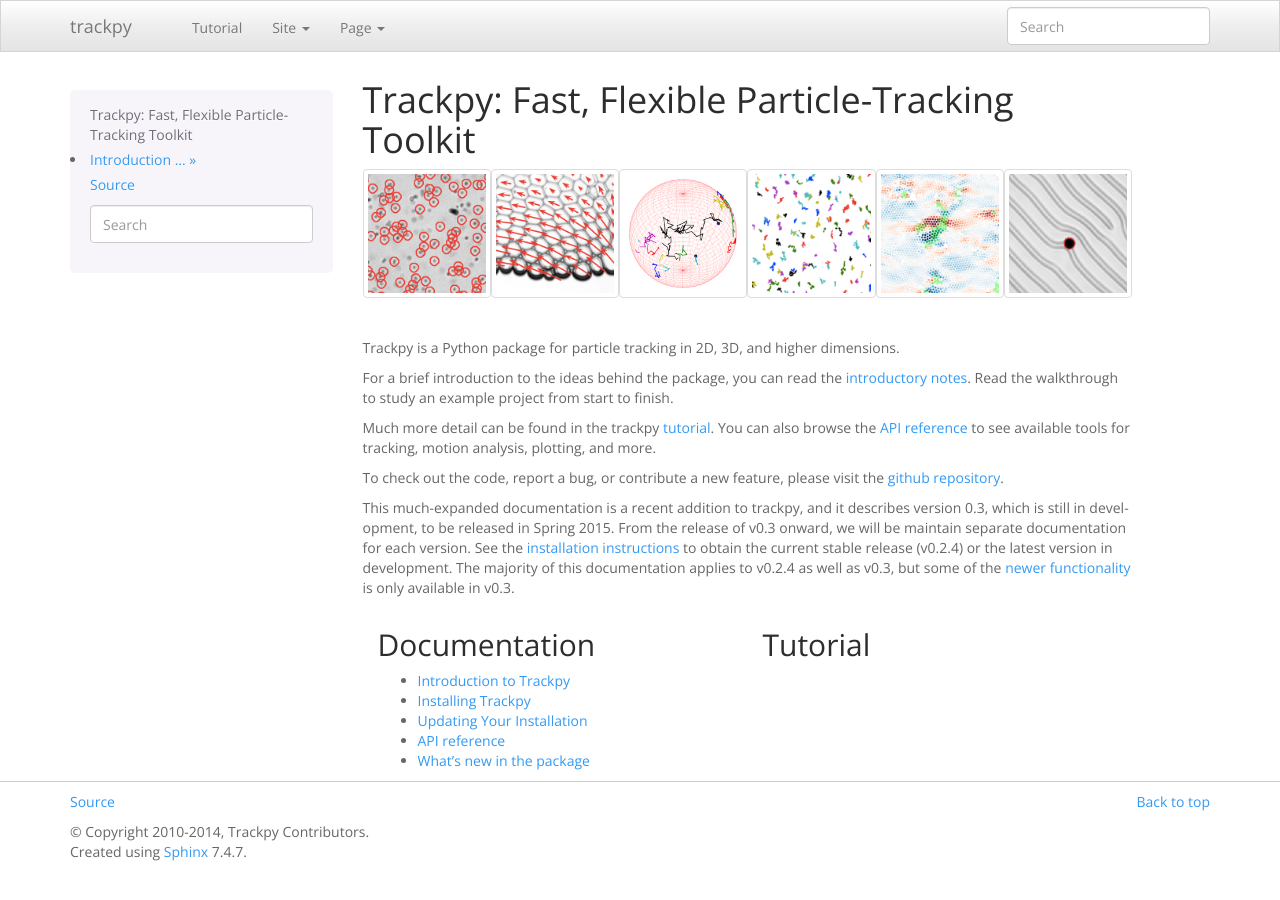
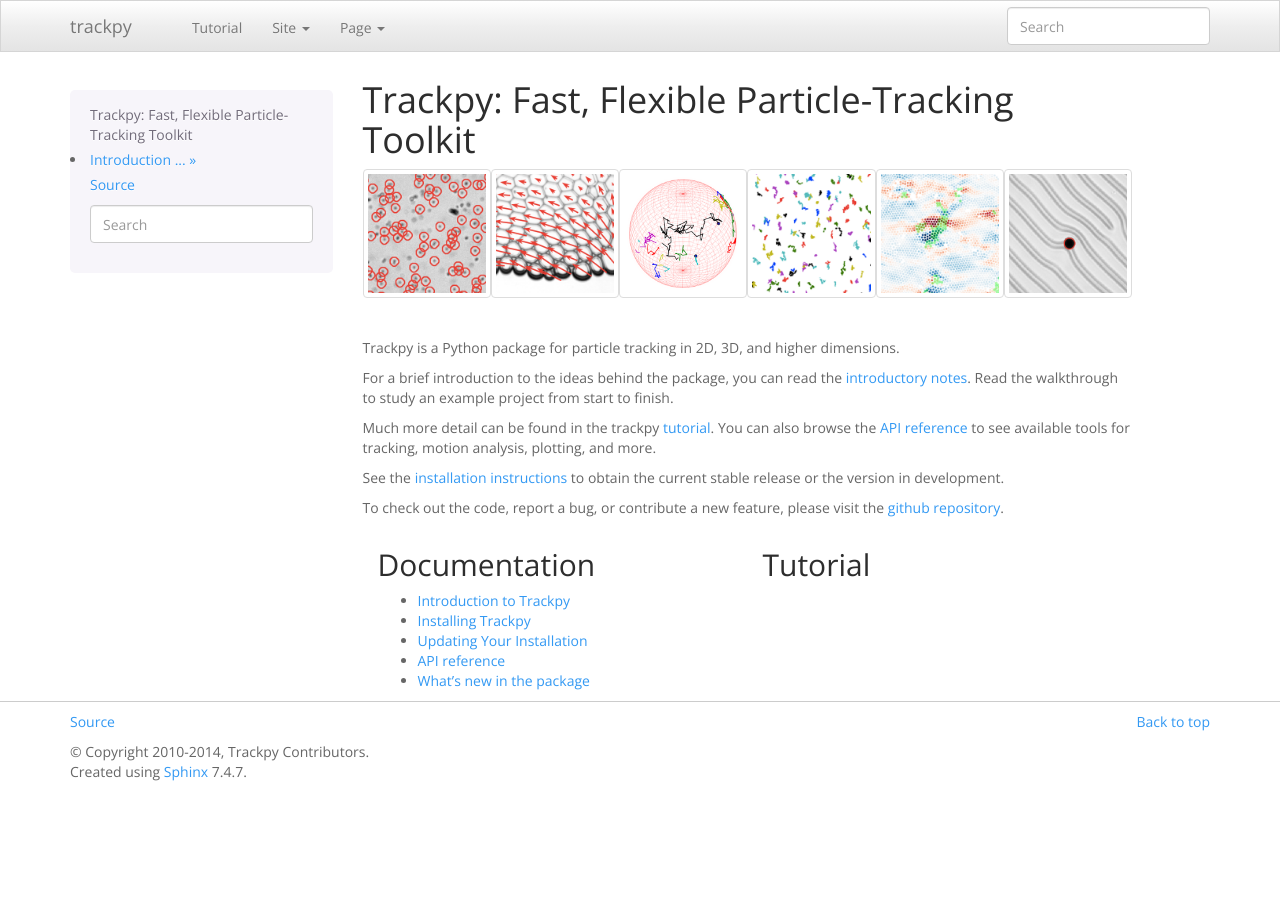
Before and after one commit to soft-matter/trackpy, a Sphinx documentation site: the page built from doc/index.rst, in a window 1280 px wide. Built offline with Sphinx 7.4.7, drawn with Linux system fonts in a browser that asks for light colours; pages that are not in the unit, such as notebooks, are missing from menus; the version number could not be read and is left out.

Commit message:
DOC: Remove version disclaimer; link update instr. to release notes.

```diff
--- a/doc/index.rst
+++ b/doc/index.rst
@@ -57,17 +57,12 @@
 
 Much more detail can be found in the trackpy :ref:`tutorial <tutorial>`. You can also browse the :ref:`API reference <api_ref>` to see available tools for tracking, motion analysis, plotting, and more.
 
+See the
+:doc:`installation instructions <installation>` to obtain the current stable
+release or the version in development.
+
 To check out the code, report a bug, or contribute a new feature, please visit
 the `github repository <https://github.com/soft-matter/trackpy>`_.
-
-This much-expanded documentation is a recent addition to trackpy, and
-it describes version 0.3, which is still in development, to be released in
-Spring 2015. From the release of v0.3 onward, we will be maintain
-separate documentation for each version. See the
-:doc:`installation instructions <installation>` to obtain the current stable
-release (v0.2.4) or the latest version in development. The majority of this
-documentation applies to v0.2.4 as well as v0.3, but some of the
-:doc:`newer functionality <whatsnew>` is only available in v0.3.
 
 .. raw:: html
 
--- a/doc/installation.rst
+++ b/doc/installation.rst
@@ -48,6 +48,10 @@
 
 Updating Your Installation
 --------------------------
+
+Before updating to a new version of trackpy, be sure to read the
+:doc:`release notes<whatsnew>` for a list of new features and any changes
+that may affect your existing analysis code.
 
 Latest Stable Release
 ^^^^^^^^^^^^^^^^^^^^^
```
